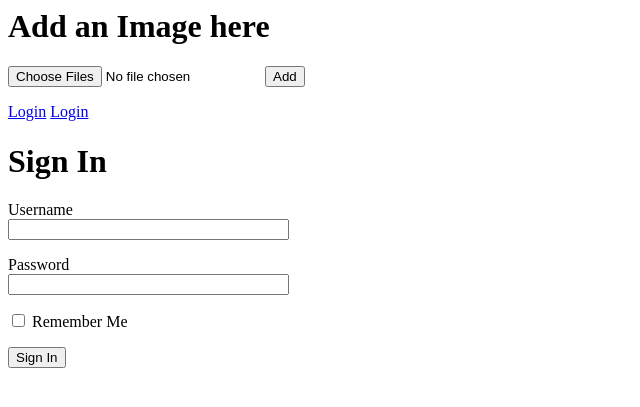
After one commit to peterghrong/shoppie, a Flask app: page /login in a window 1280 px wide. The commit adds this page. Shown: the top 407 px of the page, without its empty margins (0-640 px from the left). Run offline with Flask 2, Linux system fonts and the light colour scheme.

Commit message:
Started implementing user models

```diff
--- a/myproject/app.py
+++ b/myproject/app.py
@@ -1,6 +1,10 @@
-from flask import Flask, render_template, request, redirect, flash, abort
+from flask import Flask, render_template, request, redirect, flash, abort, url_for
 import os
 from werkzeug.utils import secure_filename
+from flask_wtf import FlaskForm
+from wtforms import StringField, PasswordField, BooleanField, SubmitField
+from wtforms.validators import DataRequired
+from flask_sqlalchemy import SQLAlchemy
 
 # some configurations
 app = Flask(__name__)
@@ -13,6 +17,28 @@ app.config["UPLOAD_FOLDER"] = UPLOAD_FOLDER
 app.config['SECRET_KEY'] = 'anystringthatyoulike'
 # extra security
 app.config["MAX_CONTENT_LENGTH"] = 1024*1024
+app.config['SQLALCHEMY_DATABASE_URI'] = 'sqlite:///test.db'
+db = SQLAlchemy(app)
+
+
+class LoginForm(FlaskForm):
+    username = StringField('Username', validators=[DataRequired()])
+    password = PasswordField('Password', validators=[DataRequired()])
+    remember_me = BooleanField('Remember Me')
+    submit = SubmitField('Sign In')
+
+
+class User(db.Model):
+    id = db.Column(db.Integer, primary_key=True)
+    username = db.Column(db.String(64), index=True, unique=True)
+    password_hash = db.Column(db.String(128))
+    pics = db.relationship('Pic', backref='owner', lazy="dynamic")
+
+
+class Pic(db.Model):
+    id = db.Column(db.Integer, primary_key=True)
+    filename = db.Column(db.String(64))
+    user_id = db.Column(db.Integer, db.ForeignKey('user.id'))
 
 # lets display all the images first
 @app.route('/', methods=["GET"])
@@ -24,19 +50,24 @@ def index():
 # helper function to check for allowed_files, increase security
 
 
+@app.route('/login', methods=["GET", "POST"])
+def login():
+    form = LoginForm()
+    if form.validate_on_submit():
+        flash('Login requested for user {}, remember_me = {}'.format(
+            form.username.data, form.remember_me.data))
+        return redirect("/index")
+    print("what")
+    return render_template('login.html', title='Login', form=form)
+
+
+def register():
+    pass
+
+
 def allowed_file(filename):
     return '.' in filename and \
         filename.rsplit('.', 1)[1].lower() in app.config["ALLOWED_EXTENSIONS"]
-
-
-@app.route('/public', methods=['GET'])
-def public_pics():
-    pass
-
-
-@app.route('/private', methods=["GET"])
-def private_pics():
-    pass
 
 
 @app.route('/upload', methods=["POST"])
--- a/myproject/requirements.txt
+++ b/myproject/requirements.txt
@@ -1,8 +1,13 @@
 click==7.1.2
+dominate==2.6.0
 Flask==1.1.2
+Flask-Bootstrap==3.3.7.1
 Flask-SQLAlchemy==2.4.4
+Flask-WTF==0.14.3
 itsdangerous==1.1.0
 Jinja2==2.11.2
 MarkupSafe==1.1.1
 SQLAlchemy==1.3.22
+visitor==0.1.3
 Werkzeug==1.0.1
+WTForms==2.3.3
--- a/myproject/templates/gallery.html
+++ b/myproject/templates/gallery.html
@@ -7,11 +7,19 @@
             <input type="submit" value="Add" />
         </form>
         </div>
+
+        <a href="/login">Login</a>
+        <a href="/register">Login</a>
+        {%block content%}
+        {%endblock%}
+
+        <!-- gets the pics from the static folder -->
         <div>
-        <!-- gets the pics from the static folder -->
         {%for picture in pictures%}
         <img src="{{url_for('static', filename=picture)}}" alt="{{picture}}">
         {%endfor%}
         </div>
+
+
     </body>
 </html>
--- /dev/null
+++ b/myproject/templates/login.html
@@ -0,0 +1,18 @@
+{%extends "gallery.html" %} {%block content%}
+<div>
+    <h1>Sign In</h1>
+    <form action="" method="post" novalidate>
+        {{ form.hidden_tag() }}
+        <p>
+            {{ form.username.label }}<br />
+            {{ form.username(size=32) }}
+        </p>
+        <p>
+            {{ form.password.label }}<br />
+            {{ form.password(size=32) }}
+        </p>
+        <p>{{ form.remember_me() }} {{ form.remember_me.label }}</p>
+        <p>{{ form.submit() }}</p>
+    </form>
+</div>
+{%endblock%}
```
Also changed, not shown: myproject/templates/register.html (added, +18 -0 lines), myproject/test.db (added).
